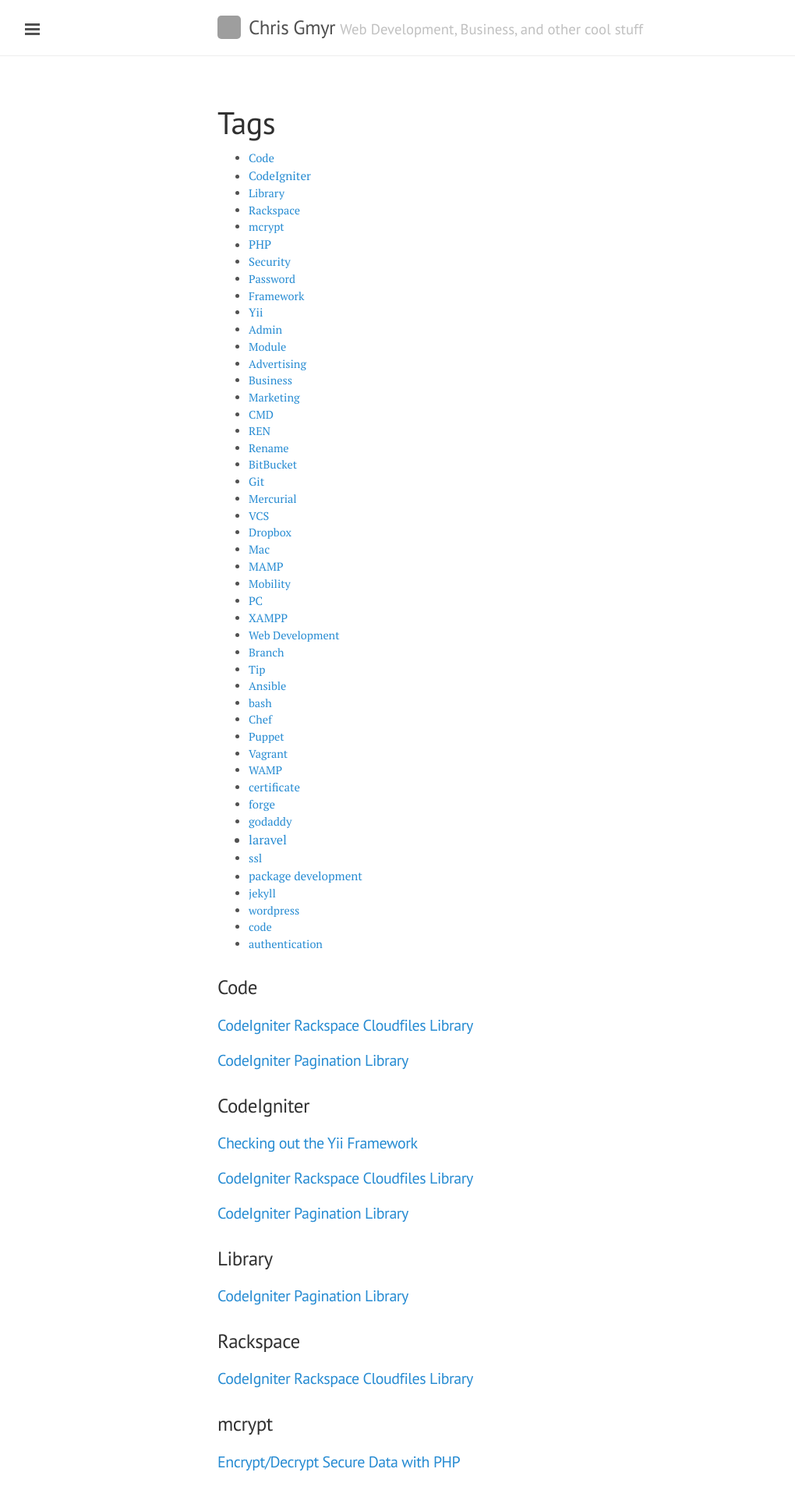
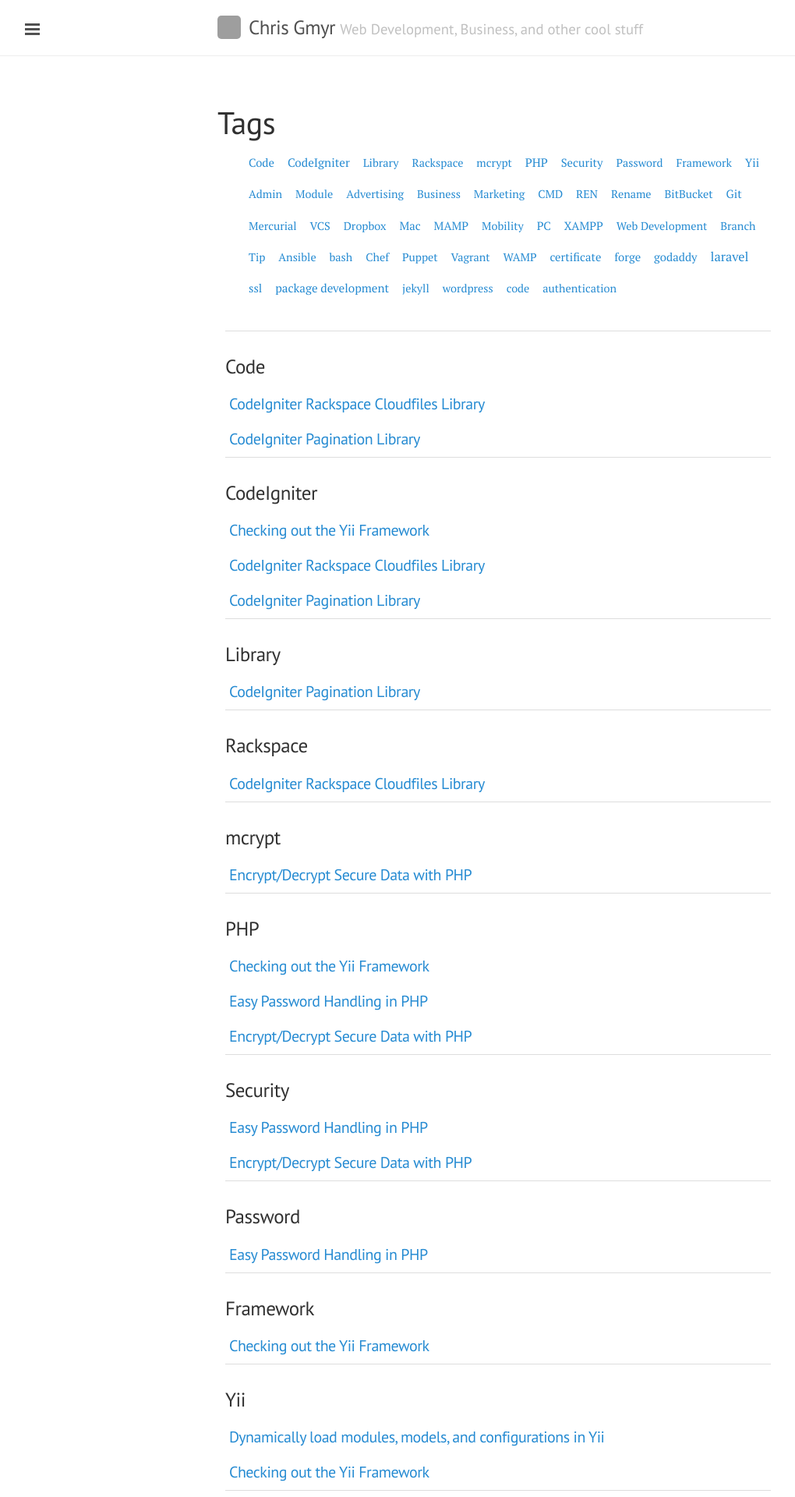
Before and after one commit to cmgmyr/cmgmyr.github.io, a Jekyll site: the page built from tags.md, in a window 1280 px wide. Shown: the top 1920 px of the page at 78% size, without its empty margins (1-1021 px from the left). Built offline with Jekyll 4.4.1, drawn with Linux system fonts in a browser that asks for light colours; grey boxes are pictures that could not be loaded.

Commit message:
add new styles

```diff
--- a/_includes/head.html
+++ b/_includes/head.html
@@ -19,6 +19,7 @@
   <link rel="stylesheet" href="{{ site.baseurl }}public/css/syntax.css">
   <link rel="stylesheet" href="{{ site.baseurl }}public/css/lanyon.css">
   <link rel="stylesheet" href="http://fonts.googleapis.com/css?family=PT+Serif:400,400italic,700%7CPT+Sans:400">
+  <link rel="stylesheet" href="{{ site.baseurl }}public/css/styles.css">
 
   <!-- Icons -->
   {% include favicon.html %}
--- /dev/null
+++ b/public/css/styles.css
@@ -0,0 +1,29 @@
+// for tag cloud and archives
+.tag-cloud {
+  list-style: none;
+  padding: 0;
+  text-align: justify;
+  font-size: 16px;
+}
+
+.tag-cloud li {
+  display: inline-block;
+  margin: 0 12px 12px 0;
+}
+
+#archives {
+  padding: 5px;
+}
+
+.archive-group {
+  margin: 5px;
+  border-top: 1px solid #ddd;
+}
+
+.archive-item {
+  margin-left: 5px;
+}
+
+.post-tags {
+  text-align: right;
+}
```
